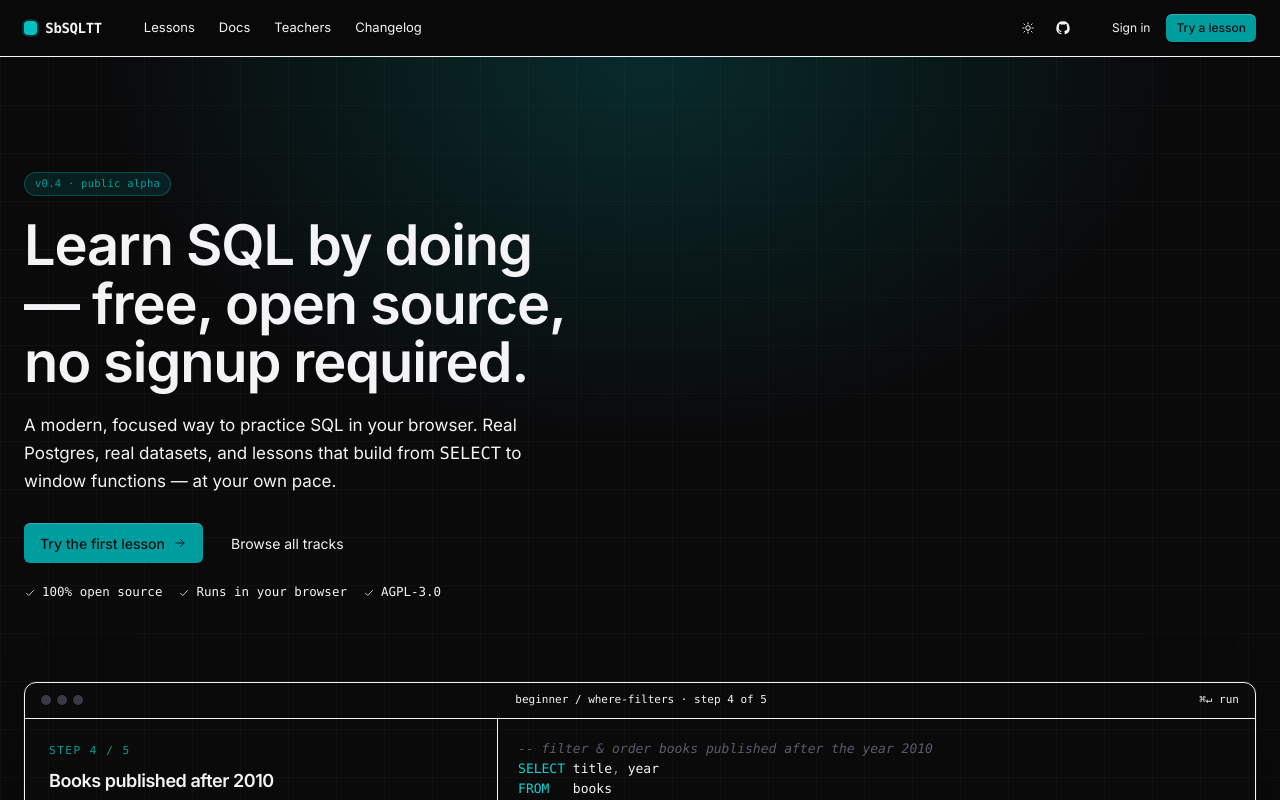
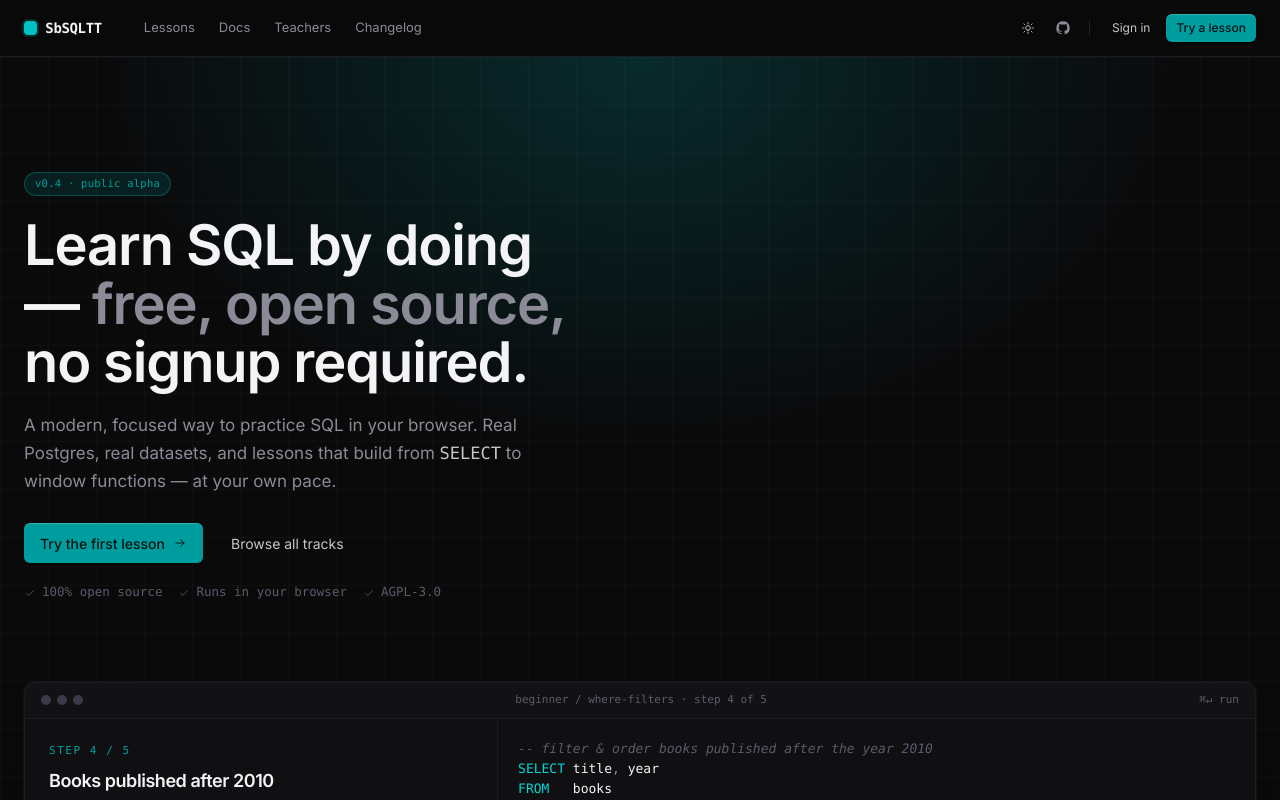
Before and after one commit to WarumSindNamenSoSchwer/SbSQLTT, a SvelteKit app: page / in a window 1280 px wide. Shown: the top 800 px of the page. Built offline with nearby package versions, Linux system fonts and the light colour scheme.

Commit message:
Drop <alpha-value> placeholder from ink-scale colors (v4 incompat)

```diff
--- a/src/app.css
+++ b/src/app.css
@@ -6,18 +6,20 @@
 	--font-sans: 'Inter', ui-sans-serif, system-ui, sans-serif;
 	--font-mono: '"JetBrains Mono"', ui-monospace, SFMono-Regular, Menlo, monospace;
 
-	/* ink scale — theme-aware via CSS vars set on :root / html.light */
-	--color-ink-0: rgb(var(--ink-0) / <alpha-value>);
-	--color-ink-50: rgb(var(--ink-50) / <alpha-value>);
-	--color-ink-100: rgb(var(--ink-100) / <alpha-value>);
-	--color-ink-200: rgb(var(--ink-200) / <alpha-value>);
-	--color-ink-300: rgb(var(--ink-300) / <alpha-value>);
-	--color-ink-400: rgb(var(--ink-400) / <alpha-value>);
-	--color-ink-500: rgb(var(--ink-500) / <alpha-value>);
-	--color-ink-600: rgb(var(--ink-600) / <alpha-value>);
-	--color-ink-700: rgb(var(--ink-700) / <alpha-value>);
-	--color-ink-800: rgb(var(--ink-800) / <alpha-value>);
-	--color-ink-900: rgb(var(--ink-900) / <alpha-value>);
+	/* ink scale — theme-aware via CSS vars set on :root / html.light.
+	   In Tailwind v4 we expose them as full rgb() colors; alpha modifiers
+	   (e.g. bg-ink-50/40) are handled via color-mix automatically. */
+	--color-ink-0: rgb(var(--ink-0));
+	--color-ink-50: rgb(var(--ink-50));
+	--color-ink-100: rgb(var(--ink-100));
+	--color-ink-200: rgb(var(--ink-200));
+	--color-ink-300: rgb(var(--ink-300));
+	--color-ink-400: rgb(var(--ink-400));
+	--color-ink-500: rgb(var(--ink-500));
+	--color-ink-600: rgb(var(--ink-600));
+	--color-ink-700: rgb(var(--ink-700));
+	--color-ink-800: rgb(var(--ink-800));
+	--color-ink-900: rgb(var(--ink-900));
 
 	/* accent — clean cyan/teal (same in both themes) */
 	--color-accent: oklch(0.62 0.13 195);
```
